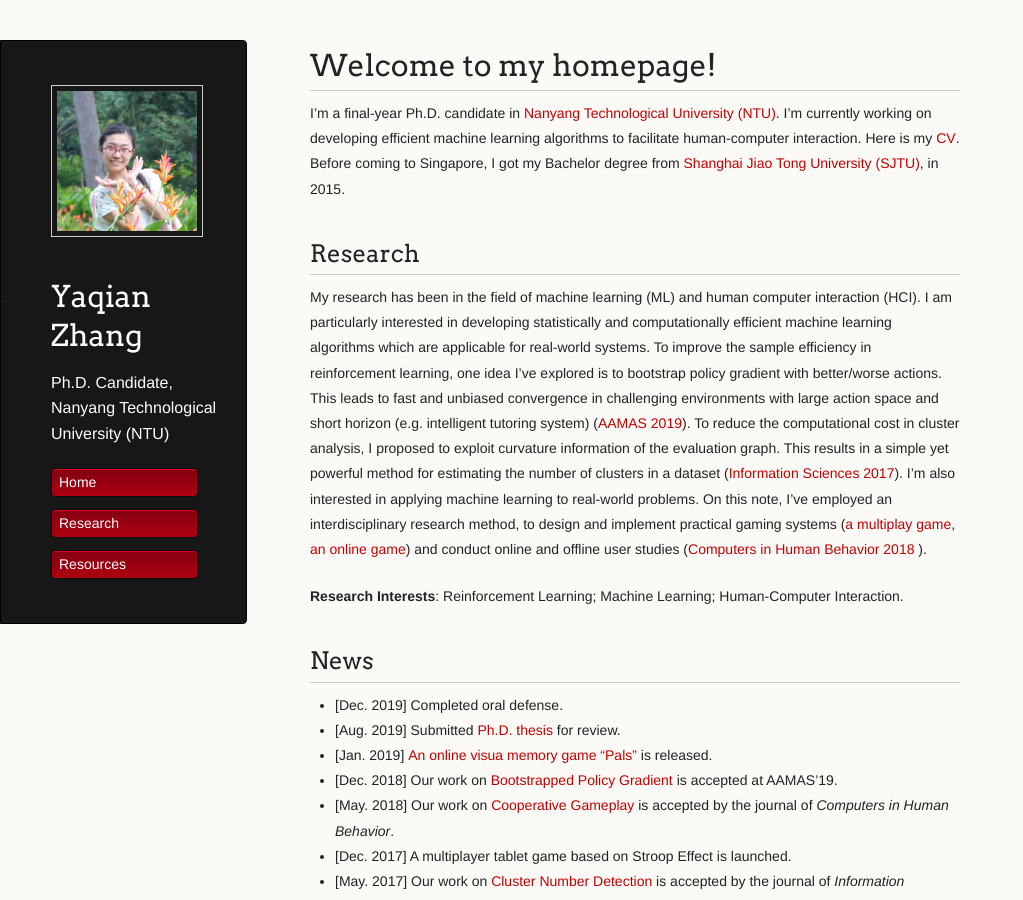
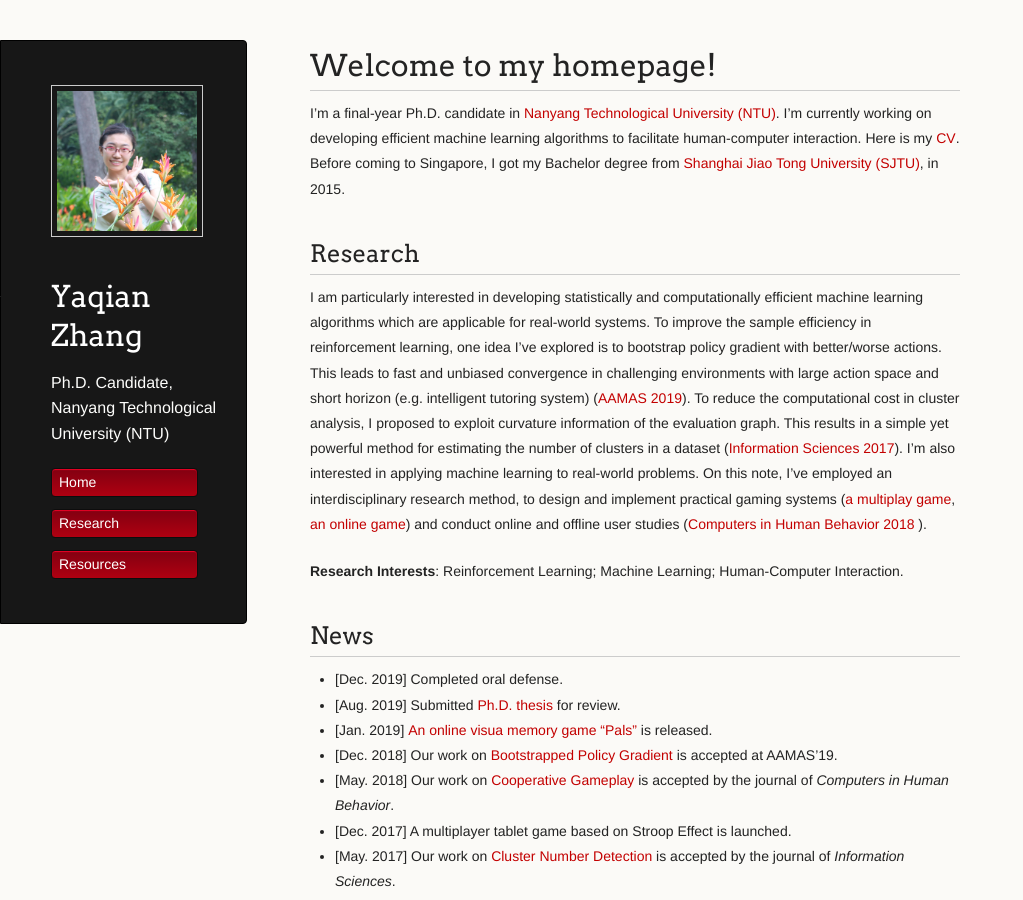
Before and after one commit to YaqianZhang/yaqianzhang.github.io, a Jekyll site: the page built from index.md, in a window 1280 px wide and 900 px high. Shown: the whole window, without its empty margins (0-1023 px from the left). Built offline with Jekyll 4.4.1, drawn with Linux system fonts in a browser that asks for light colours; our own code applies the rules of GitHub Pages for plain Markdown files.

Commit message:
Update index.md

```diff
--- a/index.md
+++ b/index.md
@@ -5,7 +5,7 @@ layout: default
 I'm a final-year Ph.D. candidate in [Nanyang Technological University (NTU)](https://www.ntu.edu.sg). I'm currently working on developing efficient machine learning algorithms to facilitate human-computer interaction. Here is my [CV](about/CV_Yaqian_Zhang.pdf). Before coming to Singapore, I got my Bachelor degree from [Shanghai Jiao Tong University (SJTU)](http://en.sjtu.edu.cn/), in 2015.
 
 ## Research
-My research has been in the field of machine learning (ML) and human computer interaction (HCI).  I am particularly interested in developing statistically and computationally efficient  machine learning algorithms which are applicable for real-world systems.
+I am particularly interested in developing statistically and computationally efficient machine learning algorithms which are applicable for real-world systems.
 To improve the sample efficiency in reinforcement learning, one idea I've explored is to bootstrap policy gradient with better/worse actions. This leads to fast and unbiased convergence in challenging environments with large action space and short horizon (e.g. intelligent tutoring system) ([AAMAS 2019](papers/19_YaqianZhang_BootstrappedPolicyGradient_aamas.pdf)).
 To reduce the computational cost in cluster analysis, I proposed to exploit curvature information of the evaluation graph. This results in  a simple yet powerful method for estimating the number of clusters in a dataset ([Information Sciences 2017](papers/17_YaqianZhang_Curvature_Cluster_InformationScience.pdf)).
 I'm also interested in applying machine learning to real-world problems. On this note, I've employed an interdisciplinary research method, to design and implement practical gaming systems ([a multiplay game](_posts/2018-02-16-peer-accountability-on-attention.md),  [an online game](_posts/2018-06-30-difficulty-adjustment-for-visual-memory-training.md)) and conduct online and offline user studies ([Computers in Human Behavior 2018](papers/18_YaqianZhang_PeerAccountability_CHB.pdf) ).
```
